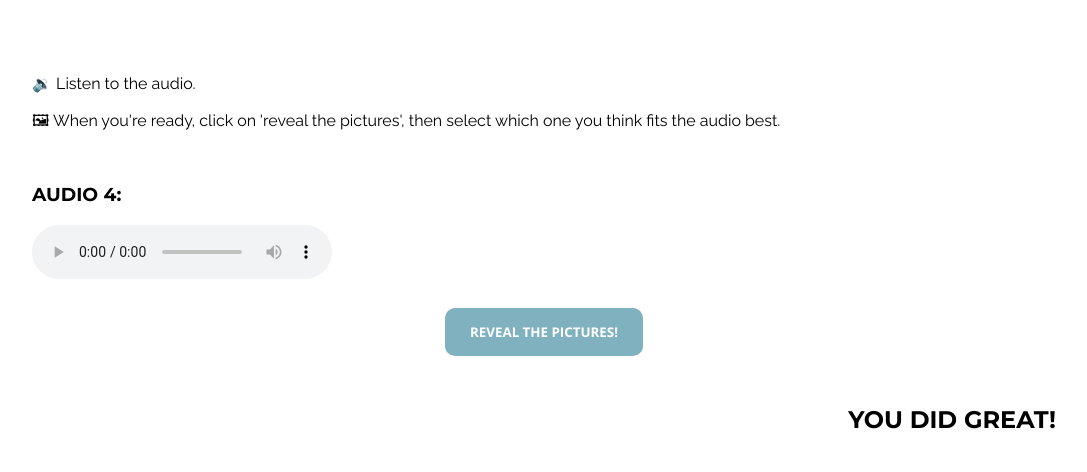
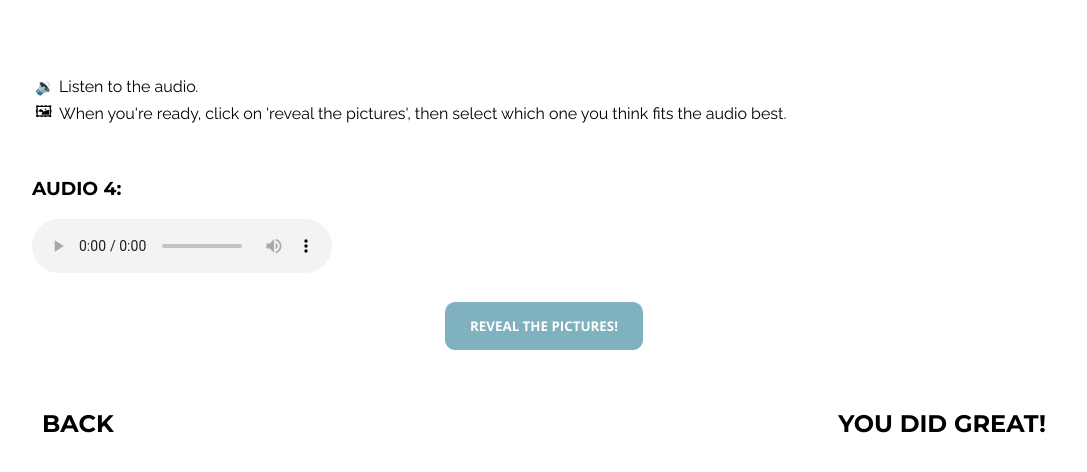
Before and after one commit to octopodeshearts/happy-graduation, a plain HTML site: page question-four.html in a window 1280 px wide. Shown: the part 160-632 px from the top of the page, without its empty margins (96-1183 px from the left). Drawn offline with nearby package versions, Linux system fonts and the light colour scheme.

Commit message:
Update question-four.html

```diff
--- a/question-four.html
+++ b/question-four.html
@@ -76,8 +76,16 @@ Enter your name here, this is what appears in the tab label on a browser.
 
 <h1>Question 4</h1>
 
-<p>🔉 Listen to the audio.</p>
-<p>🖼 When you're ready, click on 'reveal the pictures', then select which one you think fits the audio best.</p>
+<table>
+ <tr>
+  <td>🔉</td>
+  <td>Listen to the audio.</td>
+ </tr>
+ <tr>
+  <td>🖼</td>
+  <td>When you're ready, click on 'reveal the pictures', then select which one you think fits the audio best.</td>
+ </tr>
+</table>
 
 <h3>Audio 4: </h3>
  <audio controls>
@@ -88,12 +96,12 @@ Enter your name here, this is what appears in the tab label on a browser.
 <button type="button" onclick="show()" id="btnID">Reveal the pictures!</button>
 </p>
 <div class="flex-container">
-  <img class="this-image" id="cat1" src = "nebbia plant.png" alt="with love," tabindex="1">
-  <img class="that-image" id="person" src="my marti & i.jpg" alt="& more love" tabindex="1">
+  <img class="this-image" id="cat1" src = "marti & naomi.jpg" alt="with love," tabindex="1">
+  <img class="that-image" id="person" src="marti & sinja.jpg" alt="& more love" tabindex="1">
 </div>
 <div class="flex-container">
-  <img class="this-image" id="cat2" src = "minou & nebbia one eyed beauties.png" alt = "look at these loves!" tabindex="1">
-  <img class="this-image" id="cat3" src= "trash minou (on t'aime quand même).png" alt="& even more love." tabindex="1">
+  <img class="this-image" id="cat2" src = "marti & sunny.jpg" alt = "look at these loves!" tabindex="1">
+  <img class="this-image" id="cat3" src= "my marti & i.jpg" alt="& even more love." tabindex="1">
 </div>
 
 <script>
@@ -106,17 +114,16 @@ Enter your name here, this is what appears in the tab label on a browser.
   }
 </script>
 
-<h2>
-<a href="https://octopodeshearts.github.io/happy-graduation/endgame.html">YOU DID GREAT!</a> <br>
-</h2>
+<div class="flexy">
+  <h2 class="flexy-left">
+   <a href="https://octopodeshearts.github.io/happy-graduation/question-three.html">BACK</a>
+  </h2>
+  <h2 class="flexy-right">
+   <a href="https://octopodeshearts.github.io/happy-graduation/endgame.html">YOU DID GREAT!</a> <br>
+  </h2>
+ </div>
 
 </div>
 
-<!--
- <div class="contact">
- <a href=octopodeshearts.github.io> Back </a>
-</div>
- -->
-
 </body>
 </html>
```
